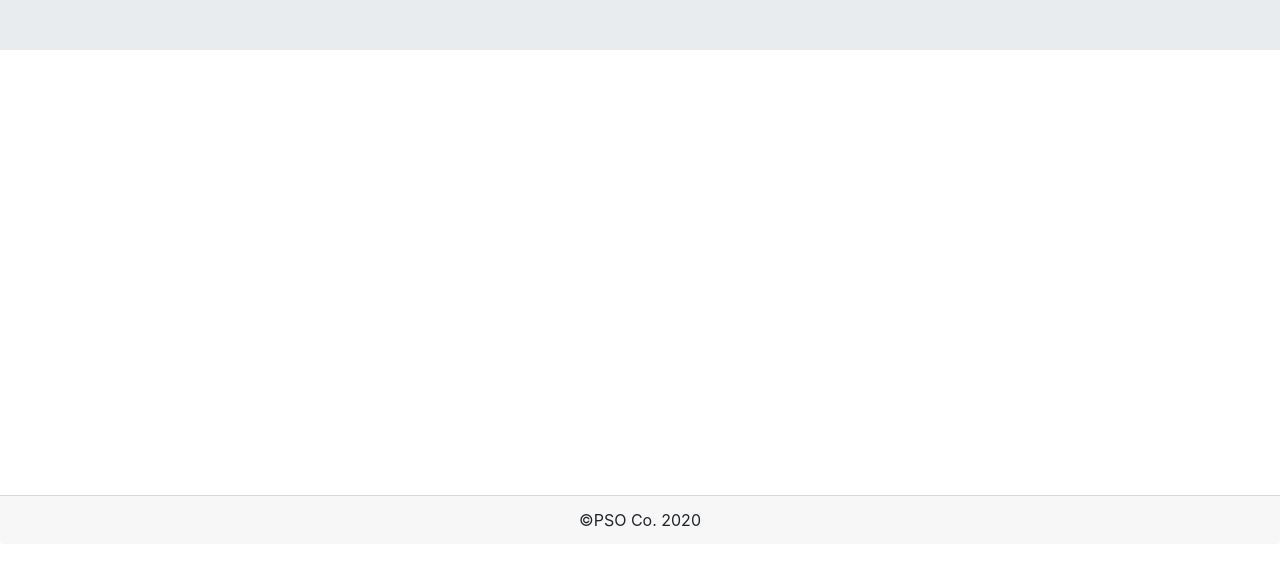
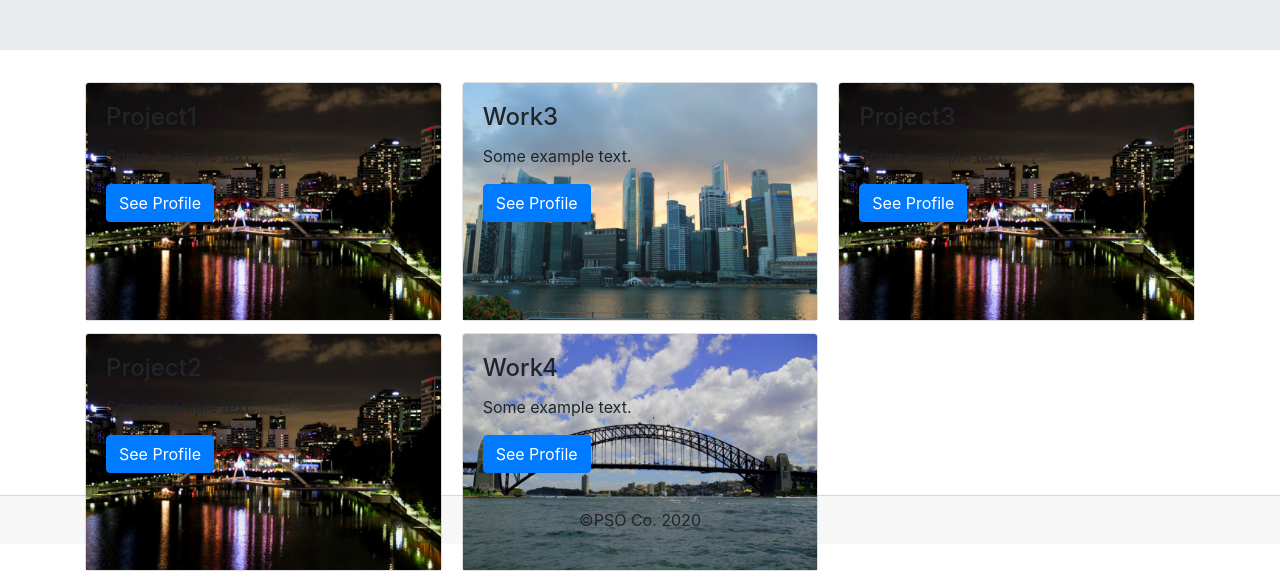
Before and after one commit to a1718367/BCS-w2-hmwk, a plain HTML site: page portfolio.html in a window 1280 px wide. Shown: the part 256-839 px from the top of the page. Before the commit the page ends 800 px from the top, so only its background shows below. Drawn offline with nearby package versions, Linux system fonts and the light colour scheme.

Commit message:
content layout

```diff
--- a/portfolio.html
+++ b/portfolio.html
@@ -39,8 +39,54 @@
     <h1 class="display-4 d-flex justify-content-center">What I have been Working on</h1>
 
 </main>
+<section class="container">
+    <div class="card-columns">
+        <div class="card">
+            <img class="card-img-top" src="img/home.jpg" alt="Card image">
+            <div class="card-img-overlay">
+              <h4 class="card-title">Project1</h4>
+              <p class="card-text">Some example text.</p>
+              <a href="#" class="btn btn-primary stretched-link">See Profile</a>
+            </div>
+          </div>
 
+          <div class="card">
+            <img class="card-img-top" src="img/home.jpg" alt="Card image">
+            <div class="card-img-overlay">
+              <h4 class="card-title">Project2</h4>
+              <p class="card-text">Some example text.</p>
+              <a href="#" class="btn btn-primary stretched-link">See Profile</a>
+            </div>
+          </div>
 
+          <div class="card">
+            <img class="card-img-top" src="img/home2.jpg" alt="Card image">
+            <div class="card-img-overlay">
+              <h4 class="card-title">Work3</h4>
+              <p class="card-text">Some example text.</p>
+              <a href="#" class="btn btn-primary stretched-link">See Profile</a>
+            </div>
+          </div>
+
+          <div class="card">
+            <img class="card-img-top" src="img/home3.jpg" alt="Card image">
+            <div class="card-img-overlay">
+              <h4 class="card-title">Work4</h4>
+              <p class="card-text">Some example text.</p>
+              <a href="#" class="btn btn-primary stretched-link">See Profile</a>
+            </div>
+          </div>
+
+          <div class="card">
+            <img class="card-img-top" src="img/home.jpg" alt="Card image">
+            <div class="card-img-overlay">
+              <h4 class="card-title">Project3</h4>
+              <p class="card-text">Some example text.</p>
+              <a href="#" class="btn btn-primary stretched-link">See Profile</a>
+            </div>
+          </div>
+    </div>
+</section>
 </body>
 
 <footer class="card-footer d-flex justify-content-center">
```
Also changed, not shown: contacts.html (+1 -0 lines), index.html (+9 -2 lines).
